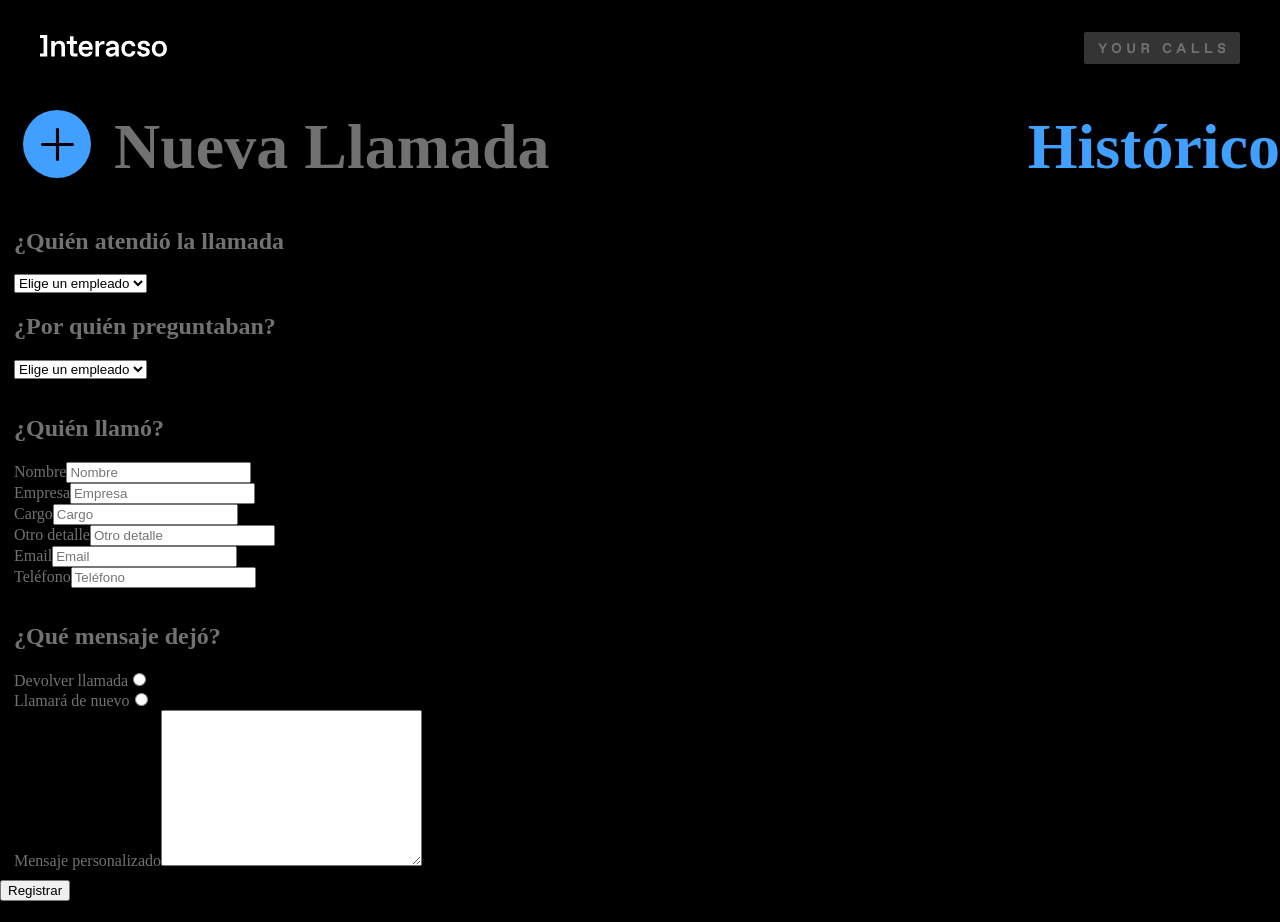
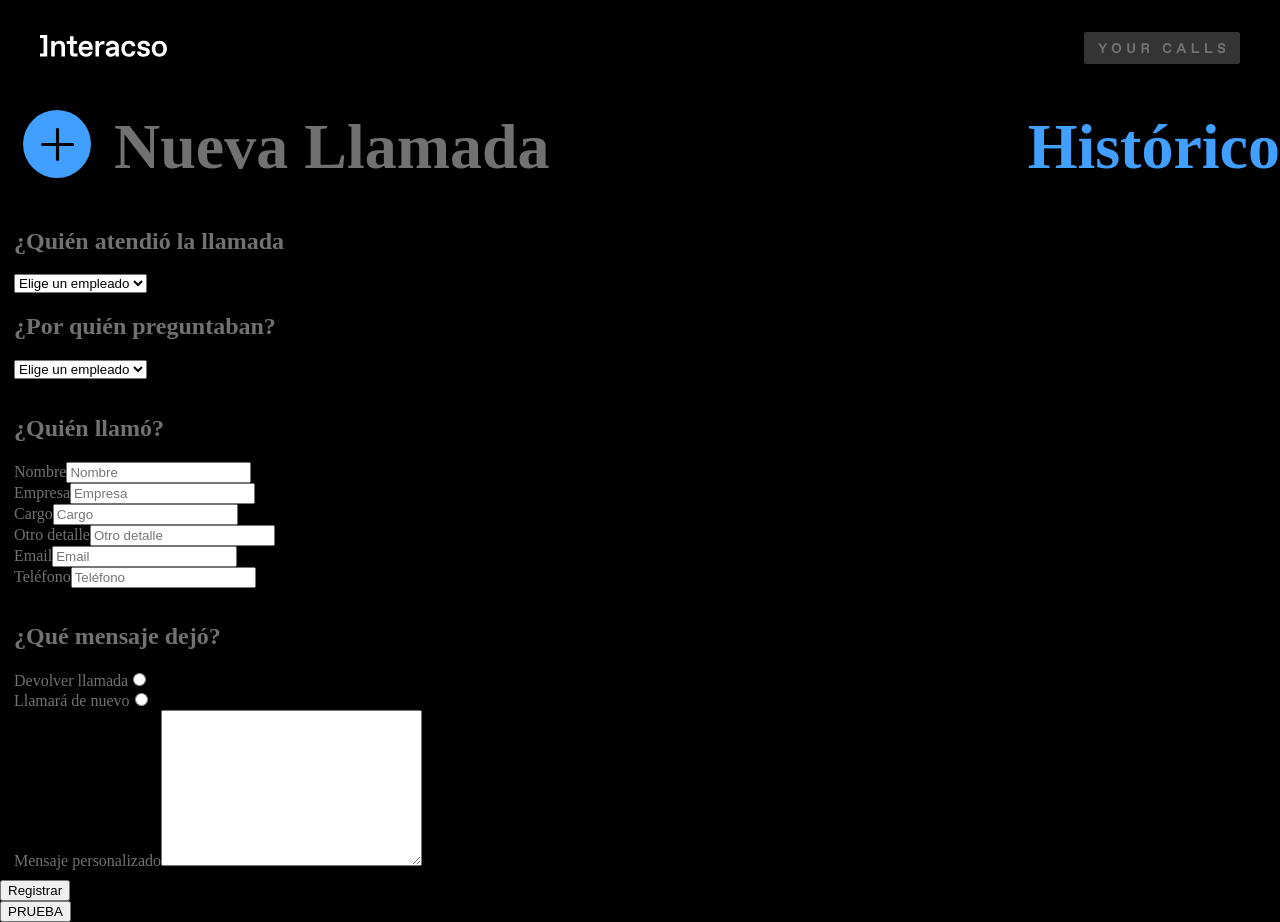
Before and after one commit to alhana-yo/easley-s4-your-calls-app, a React (Create React App) app: page / in a window 1280 px wide. Before the commit the page ends 901 px from the top, so only its background shows below. Built offline with nearby package versions, Linux system fonts and the light colour scheme.

Commit message:
function to ckeck incoming data

```diff
--- a/src/App.js
+++ b/src/App.js
@@ -25,6 +25,7 @@ class App extends Component {
       }
     }
 
+
     this.getWhoCalls = this.getWhoCalls.bind(this);
     this.getRequestedEmployee = this.getRequestedEmployee.bind(this);
     this.getName = this.getName.bind(this);
@@ -35,6 +36,7 @@ class App extends Component {
     this.getPhone = this.getPhone.bind(this);
     this.getMessage = this.getMessage.bind(this);
     this.getCustomMessage = this.getCustomMessage.bind(this);
+    this.isEmptyOrNot = this.isEmptyOrNot.bind(this);
 
   }
 
@@ -98,6 +100,15 @@ class App extends Component {
     this.setState({ info: newInfo });
   }
 
+  isEmptyOrNot(){
+    const incomingInfo = this.state.info;
+    if ((incomingInfo.name === "") ){
+      console.log ('HAY QUE RELLENAR ESTE CAMPO');
+    } else {
+      console.log("que esta pasando");
+    }
+  }
+
   render() {
     return (
       <div className="App">
@@ -118,6 +129,7 @@ class App extends Component {
           </nav>
 
           <form action="/signup" method="post" className="registration__form" >
+
 
             <fieldset className="form-section whoCalls">
 
@@ -198,6 +210,7 @@ class App extends Component {
 
 
           </form>
+            <button onClick={this.isEmptyOrNot}>PRUEBA</button>
         </main>
       </div>
     );
--- a/src/styles/App.scss
+++ b/src/styles/App.scss
@@ -3,6 +3,11 @@
 body {
   background-color: black;
 }
+.App{
+  height: 100vh;
+  font-family: Favorit,'Times New Roman', Times, serif;
+}
+
 .header{
   display: flex;
   justify-content: space-between;
@@ -18,7 +23,7 @@ body {
 .menu__newCall {
   margin: 10px 0px 18px 23px;
   font-weight: bold;
-  font-family: Favorit;
+  font-family: Favorit,'Times New Roman', Times, serif;
   font-size: 64px;
 }
 .newCall__circle {
@@ -37,10 +42,6 @@ body {
   color: #409FFF;
 }
 
-.App{
-  height: 100vh;
-  font-family: Favorit;
-}
 
 
 //main//
```
